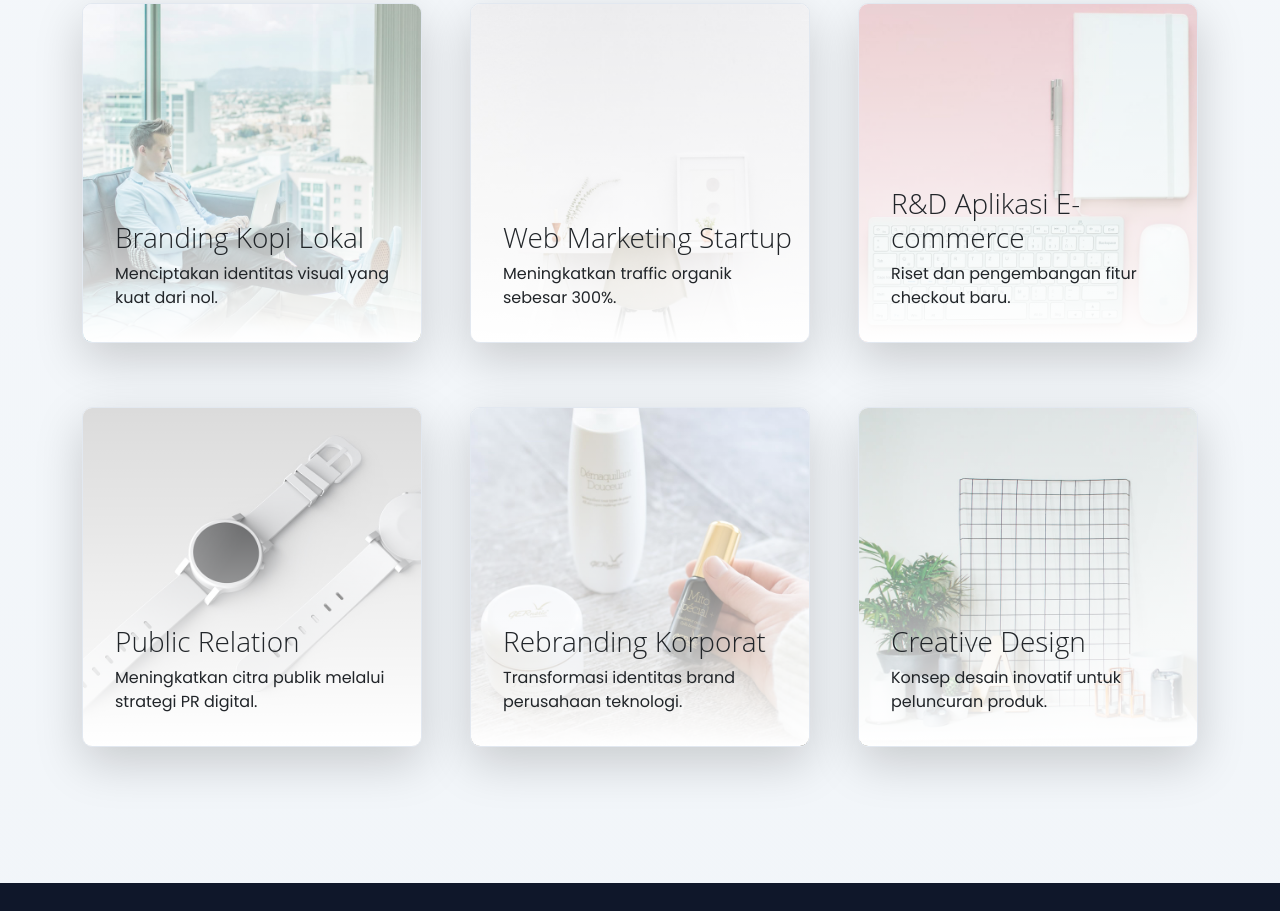
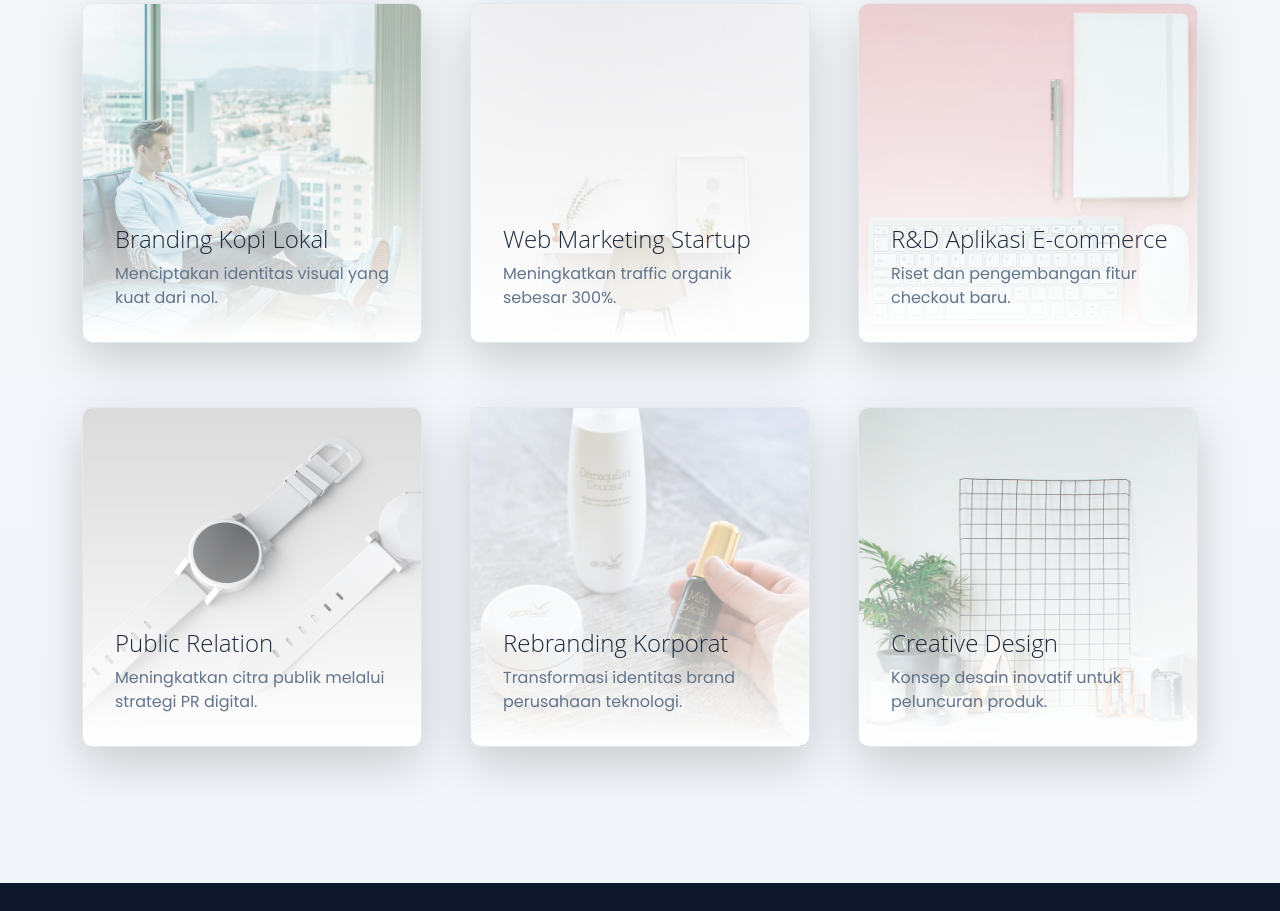
Before and after one commit to solvixjfa/solvi, a plain HTML site: page index.html in a window 1280 px wide. Shown: the part 2311-3222 px from the top of the page. Drawn offline with nearby package versions, Linux system fonts and the light colour scheme.

Commit message:
Update custom.css

```diff
--- a/assets/css/custom.css
+++ b/assets/css/custom.css
@@ -169,3 +169,25 @@ a.text-primary:hover, a.text-primary:focus {
     opacity: 1;
     transform: translateY(0);
 }
+
+h1, h2, h3, h4 {
+  color: var(--color-text-base);
+  font-weight: 700;
+  line-height: 1.25;
+  margin-bottom: 1rem;
+}
+
+h1 {
+  font-size: 2.75rem;
+}
+h2 {
+  font-size: 2rem;
+}
+h3 {
+  font-size: 1.5rem;
+}
+p {
+  color: var(--color-text-muted);
+  font-size: 1rem;
+  margin-bottom: 1rem;
+}
```
